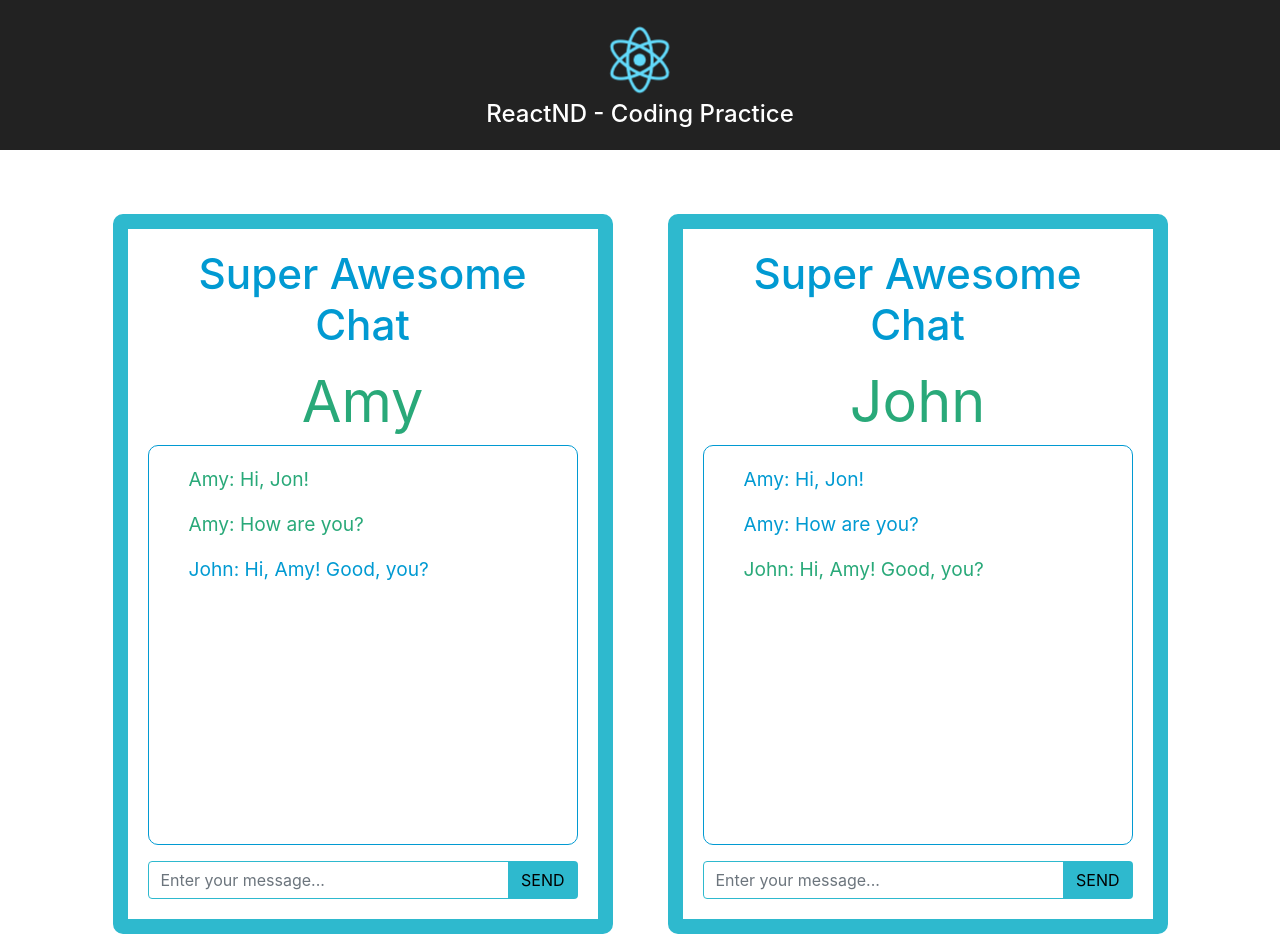
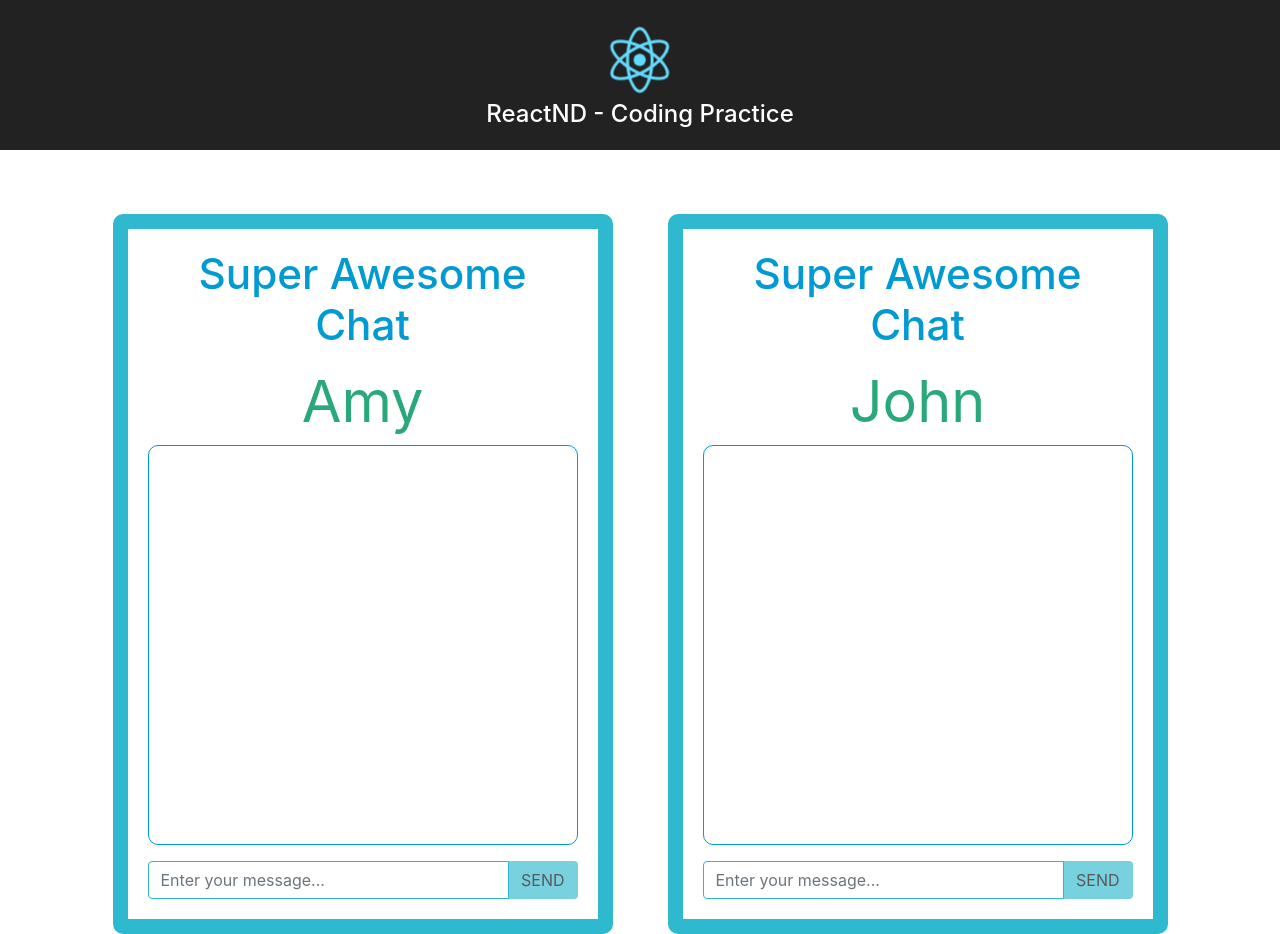
Before and after one commit to MANTHAN-D/reactnd-state-management, a React (Create React App) app: page / in a window 1280 px wide. Built offline with nearby package versions, Linux system fonts and the light colour scheme.

Commit message:
First attempt at solution

```diff
--- a/package.json
+++ b/package.json
@@ -4,7 +4,7 @@
   "private": true,
   "dependencies": {
     "bootstrap": "^4.1.0",
-    "prop-types": "^15.6.1",
+    "prop-types": "^15.6.2",
     "react": "^16.3.2",
     "react-dom": "^16.3.2",
     "react-scripts": "1.1.4"
--- a/src/App.js
+++ b/src/App.js
@@ -1,6 +1,8 @@
 import React, { Component } from 'react';
 import logo from './logo.svg';
 import './App.css';
+
+import ChatWindow from './ChatWindow';
 
 /*
 This exercise will help you practice many of your newly aquired React skills.
@@ -8,22 +10,18 @@ This exercise will help you practice many of your newly aquired React skills.
 The instructions are included in the `instructions.md` file.
 */
 
-const users = [{ username: 'Amy' }, { username: 'John' }];
+class App extends Component {
 
-const messages = [
-  { username: 'Amy', text: 'Hi, Jon!' },
-  { username: 'Amy', text: 'How are you?' },
-  { username: 'John', text: 'Hi, Amy! Good, you?' },
-];
+  state = {
+  	messages: []
+  }
 
-class App extends Component {
-  /*
-  If the user did not type anything, he/she should not be
-  allowed to submit.
-  */
-  isDisabled = () => {
-    return false;
-  };
+
+  messageRecieved = message => {
+    this.setState({
+        messages: this.state.messages.concat(message)
+    })
+  }
 
   render() {
     return (
@@ -33,62 +31,8 @@ class App extends Component {
           <h1 className="App-title">ReactND - Coding Practice</h1>
         </header>
         <div className="container">
-          <div className="chat-window">
-            <h2>Super Awesome Chat</h2>
-            <div className="name sender">{users[0].username}</div>
-
-            <ul className="message-list">
-              {messages.map((message, index) => (
-                <li
-                  key={index}
-                  className={
-                    message.username === users[0].username ? 'message sender' : 'message recipient'
-                  }
-                >
-                  <p>{`${message.username}: ${message.text}`}</p>
-                </li>
-              ))}
-            </ul>
-
-            <div>
-              <form className="input-group">
-                <input type="text" className="form-control" placeholder="Enter your message..." />
-                <div className="input-group-append">
-                  <button className="btn submit-button" disabled={this.isDisabled()}>
-                    SEND
-                  </button>
-                </div>
-              </form>
-            </div>
-          </div>
-
-          <div className="chat-window">
-            <h2>Super Awesome Chat</h2>
-            <div className="name sender">{users[1].username}</div>
-            <ul className="message-list">
-              {messages.map((message, index) => (
-                <li
-                  key={index}
-                  className={
-                    message.username === users[1].username ? 'message sender' : 'message recipient'
-                  }
-                >
-                  <p>{`${message.username}: ${message.text}`}</p>
-                </li>
-              ))}
-            </ul>
-
-            <div>
-              <form className="input-group">
-                <input type="text" className="form-control" placeholder="Enter your message..." />
-                <div className="input-group-append">
-                  <button className="btn submit-button" disabled={this.isDisabled()}>
-                    SEND
-                  </button>
-                </div>
-              </form>
-            </div>
-          </div>
+    		<ChatWindow messages={this.state.messages} username="Amy" onMessageRecieved={this.messageRecieved}/>
+			<ChatWindow messages={this.state.messages} username="John" onMessageRecieved={this.messageRecieved}/>
         </div>
       </div>
     );
--- /dev/null
+++ b/src/ChatWindow.js
@@ -0,0 +1,36 @@
+import React from "react"
+import PropTypes from "prop-types"
+
+import MessageForm from "./MessageForm"
+
+const ChatWindow = (props) => {
+	return (
+      		<div className="chat-window">
+            <h2>Super Awesome Chat</h2>
+            <div className="name sender">{props.username}</div>
+
+            <ul className="message-list">
+              {props.messages.map((message, index) => (
+                <li
+                  key={index}
+                  className={
+                    message.username === props.username ? 'message sender' : 'message recipient'
+                  }
+                >
+                  <p>{`${message.username}: ${message.text}`}</p>
+                </li>
+              ))}
+            </ul>
+
+			<MessageForm onMessageSent={props.onMessageRecieved} sender={props.username}/>
+          </div>
+      	)
+}
+
+ChatWindow.propTypes = {
+  username: PropTypes.string.isRequired,
+  onMessageRecieved: PropTypes.func.isRequired,
+  messages: PropTypes.array.isRequired
+}
+
+export default ChatWindow;
--- /dev/null
+++ b/src/MessageForm.js
@@ -0,0 +1,57 @@
+import React, { Component } from "react"
+import PropTypes from "prop-types"
+
+class MessageForm extends Component{
+  state = {
+  	message: ''
+  }
+
+	/*
+  	If the user did not type anything, he/she should not be
+  	allowed to submit.
+  	*/
+	isDisabled = () => {
+    	return this.state.message === ''
+    }
+
+	handleChange = event => {
+
+      	const { name, value } = event.target;
+      	this.setState({
+        	[name]: value
+        })
+    }
+
+	sendMessage = event => {
+     event.preventDefault();
+      this.props.onMessageSent({
+        	username: this.props.sender,
+          	text: this.state.message
+        })
+      this.setState({
+      	message: ''
+      })
+    }
+
+	render() {
+    	return(
+      		<div>
+              <form className="input-group" onSubmit={this.sendMessage}>
+                <input type="text" className="form-control" placeholder="Enter your message..." name="message" value={this.state.message} onChange={this.handleChange}/>
+                <div className="input-group-append">
+                  <button className="btn submit-button" disabled={this.isDisabled()}>
+                    SEND
+                  </button>
+                </div>
+              </form>
+            </div>
+      	)
+    }
+}
+
+MessageForm.propTypes = {
+	onMessageSent: PropTypes.func.isRequired,
+  	sender: PropTypes.string.isRequired
+}
+
+export default MessageForm
```
Also changed, not shown: 1 other file (tests, documents, lock files or other folders).
